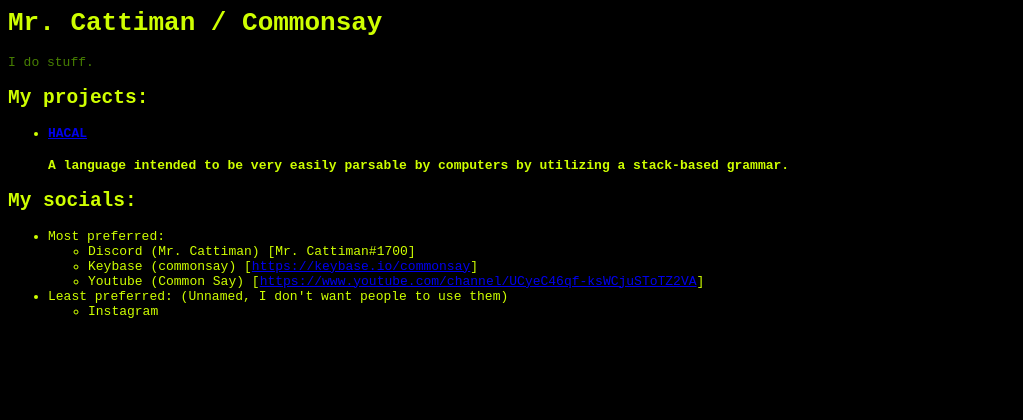
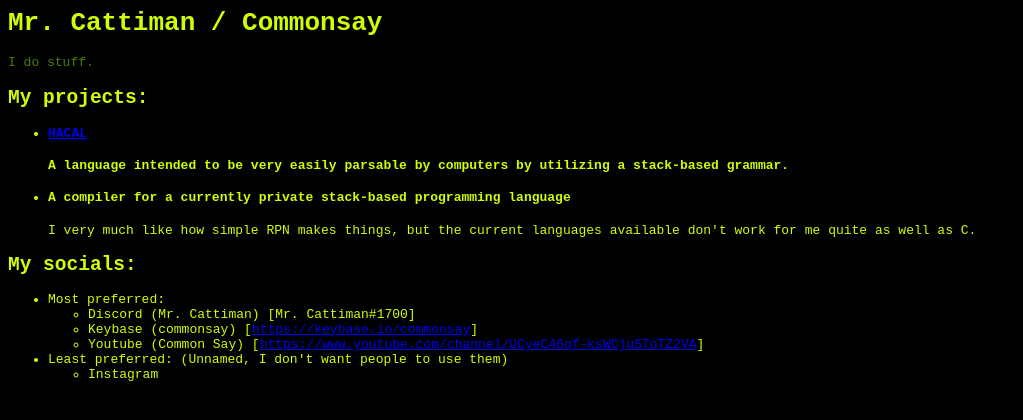
Before and after one commit to MrCattiman/mrcattiman.github.io, a plain HTML site: page index.html in a window 1280 px wide. Shown: the whole page, without its empty margins (0-1023 px from the left). Drawn offline with Linux system fonts and the light colour scheme.

Commit message:
Mention of compiler and lang

```diff
--- a/index.html
+++ b/index.html
@@ -18,6 +18,7 @@ h1+div {
 <h2>My projects:</h2>
 <ul>
 	<li><h4><a href="https://github.com/HACAL">HACAL</a><h4><p>A language intended to be very easily parsable by computers by utilizing a stack-based grammar.</p></li>
+	<li><h4>A compiler for a currently private stack-based programming language</h4><p>I very much like how simple RPN makes things, but the current languages available don't work for me quite as well as C.</p></li>
 </ul>
 <h2>My socials:</h2>
 <ul>
```
